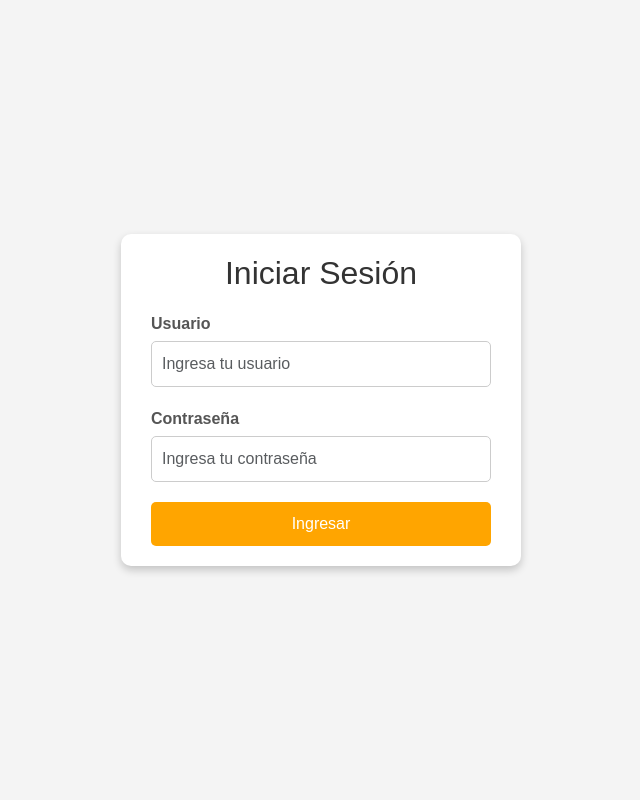
After one commit to DaniEspinoza05/ProyectoSeguros, a PHP site: page /login.html in a window 1280 px wide. The commit adds this page. Shown: the whole page, without its empty margins (319-959 px from the left). Run offline with PHP 8.4, Linux system fonts and the light colour scheme; some libraries are stand-ins or nearby versions.

Commit message:
AGG sobre nosotros, login
login, sobre nosotros

```diff
--- /dev/null
+++ b/css/login.css
@@ -0,0 +1,79 @@
+/* Estilos generales */
+body {
+    margin: 0;
+    padding: 0;
+    font-family: Arial, sans-serif;
+    background-color: #f4f4f4;
+    display: flex;
+    justify-content: center;
+    align-items: center;
+    height: 100vh;
+}
+
+/* Contenedor del formulario */
+.login-container {
+    background-color: #fff;
+    padding: 20px 30px;
+    border-radius: 10px;
+    box-shadow: 0 4px 8px rgba(0, 0, 0, 0.2);
+    width: 100%;
+    max-width: 400px;
+    text-align: center;
+}
+
+/* Título */
+.login-container h1 {
+    margin-bottom: 20px;
+    font-size: 2em;
+    color: #333;
+}
+
+/* Campos de entrada */
+.login-container .form-group {
+    margin-bottom: 20px;
+    text-align: left;
+}
+
+.login-container .form-group label {
+    display: block;
+    margin-bottom: 5px;
+    font-weight: bold;
+    color: #555;
+}
+
+.login-container .form-group input {
+    width: 100%;
+    padding: 10px;
+    border: 1px solid #ccc;
+    border-radius: 5px;
+    font-size: 1em;
+    box-sizing: border-box;
+}
+
+/* Botón */
+.login-container button {
+    background-color: #ffa500;
+    color: white;
+    border: none;
+    padding: 10px 15px;
+    font-size: 1em;
+    border-radius: 5px;
+    cursor: pointer;
+    width: 100%;
+    transition: background-color 0.3s ease;
+}
+
+.login-container button:hover {
+    background-color: #ff8c00;
+}
+
+/* Adaptabilidad */
+@media (max-width: 480px) {
+    .login-container {
+        padding: 15px 20px;
+    }
+
+    .login-container h1 {
+        font-size: 1.5em;
+    }
+}
--- /dev/null
+++ b/login.html
@@ -0,0 +1,29 @@
+<!DOCTYPE html>
+<html lang="es">
+
+<head>
+    <meta charset="UTF-8">
+    <meta name="viewport" content="width=device-width, initial-scale=1.0">
+    <title>Login - SaveMe</title>
+    <link href="./css/bootstrap.min.css" rel="stylesheet">
+    <link href="./css/login.css" rel="stylesheet">
+</head>
+
+<body>
+    <div class="login-container">
+        <h1>Iniciar Sesión</h1>
+        <form>
+            <div class="form-group">
+                <label for="username">Usuario</label>
+                <input type="text" id="username" class="form-control" placeholder="Ingresa tu usuario" required>
+            </div>
+            <div class="form-group">
+                <label for="password">Contraseña</label>
+                <input type="password" id="password" class="form-control" placeholder="Ingresa tu contraseña" required>
+            </div>
+            <button type="submit" class="btn btn-primary btn-block">Ingresar</button>
+        </form>
+    </div>
+</body>
+
+</html>
```
Also changed, not shown: css/index.css (+39 -0 lines), index.html (+20 -1 lines), js/JavaScript.js (added, +57 -0 lines), sobre-nosotros.html (added, +50 -0 lines).
